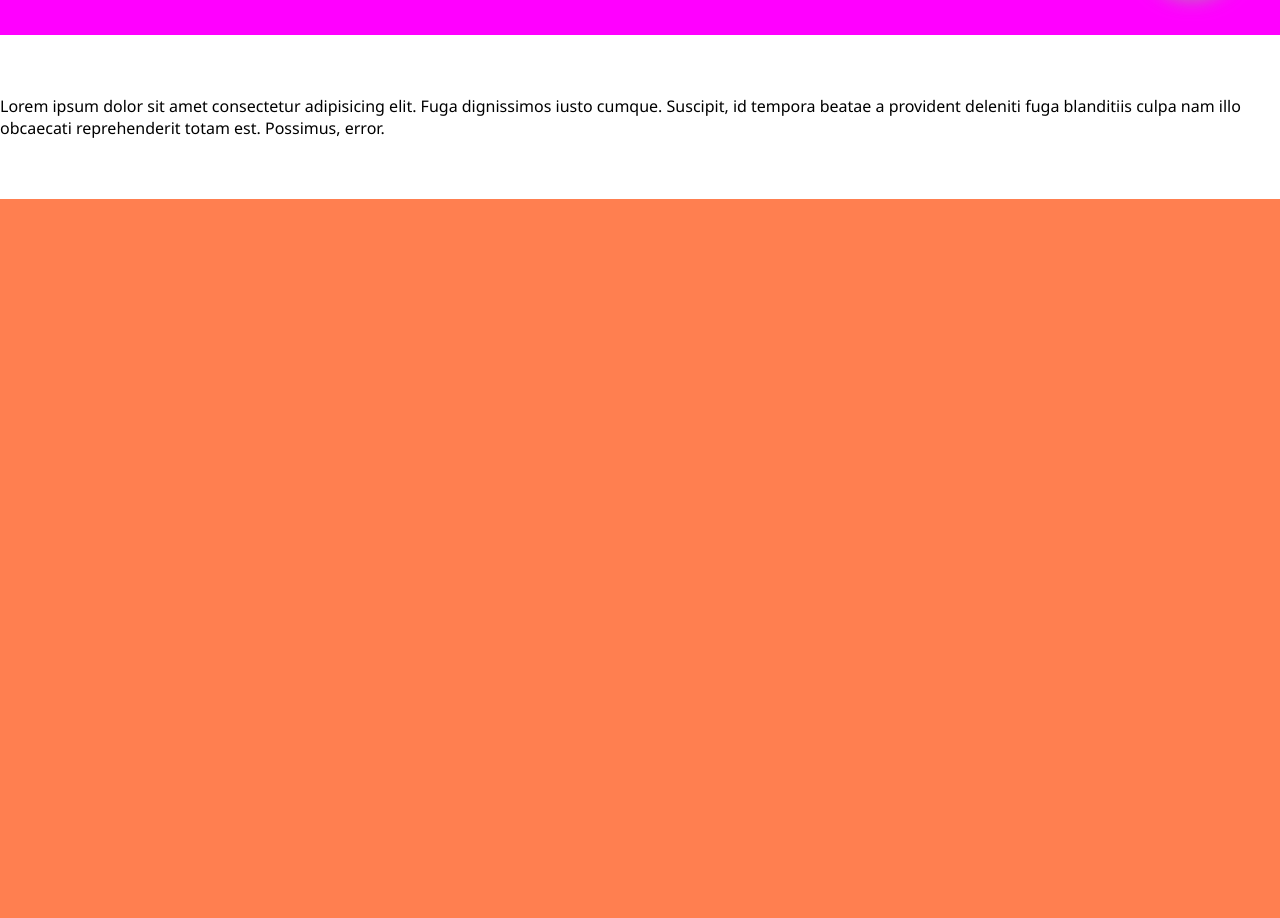
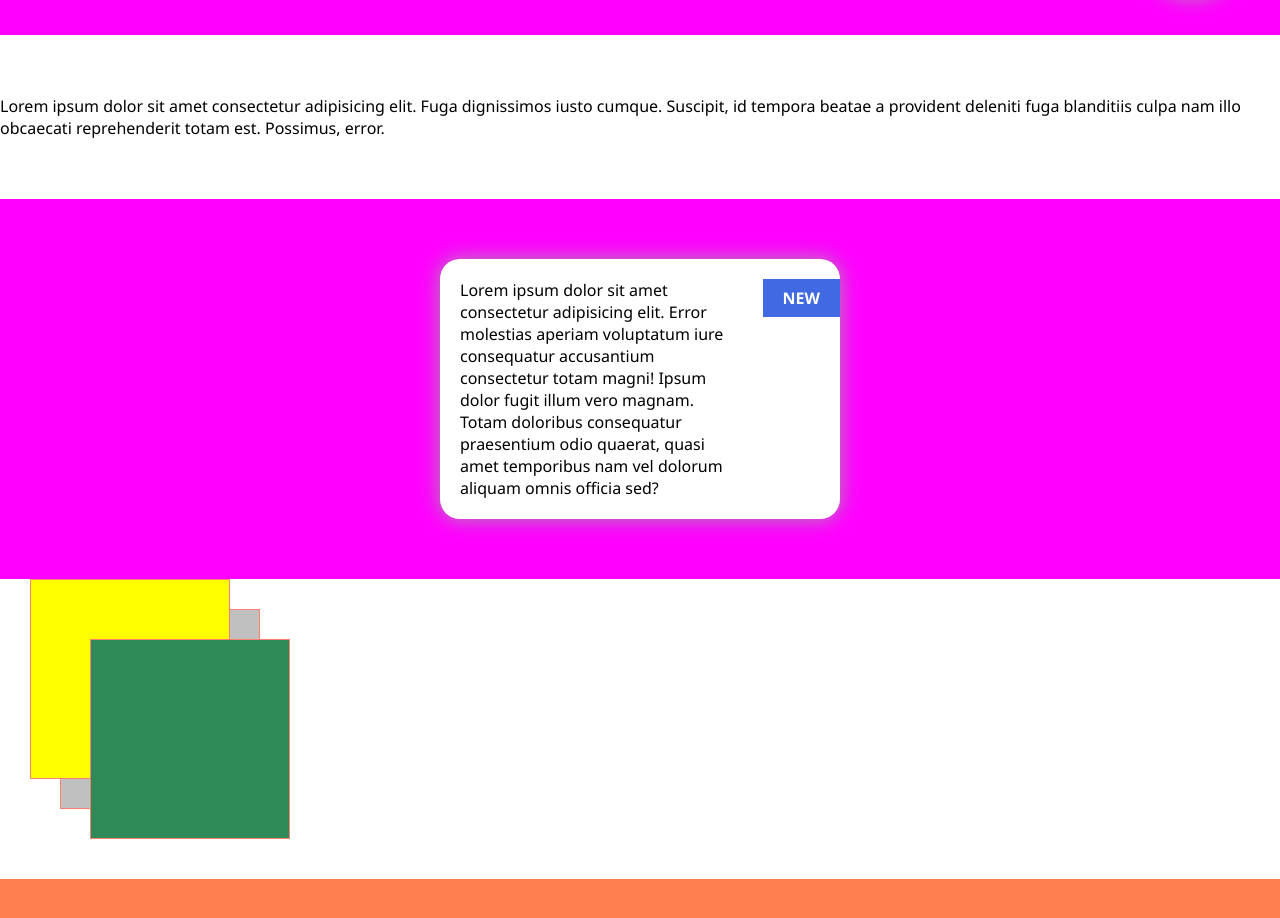
Before and after one commit to xrfg/uib-position, a plain HTML site: page index.html in a window 1280 px wide. Shown: the part 778-1696 px from the top of the page. Before the commit the page ends 1077 px from the top, so only its background shows below. Drawn offline with Linux system fonts and the light colour scheme.

Commit message:
push push push

```diff
--- a/index.html
+++ b/index.html
@@ -49,7 +49,7 @@
     </section>
 
     <div class="chat">
-      <p>fixed</p>
+      <p class="chat-text">fixed</p>
     </div>
     <section class="section-bg-white">
       <p>
@@ -59,5 +59,24 @@
         est. Possimus, error.
       </p>
     </section>
+
+    <section class="section-bg-pink">
+      <div class="card">
+        <span class="badge">New</span>
+        <p>
+          Lorem ipsum dolor sit amet consectetur adipisicing elit. Error
+          molestias aperiam voluptatum iure consequatur accusantium consectetur
+          totam magni! Ipsum dolor fugit illum vero magnam. Totam doloribus
+          consequatur praesentium odio quaerat, quasi amet temporibus nam vel
+          dolorum aliquam omnis officia sed?
+        </p>
+      </div>
+    </section>
+
+    <section class="section-bg-white example-z">
+      <div class="box box-1"></div>
+      <div class="box box-2"></div>
+      <div class="box box-3"></div>
+    </section>
   </body>
 </html>
--- a/styles/main.css
+++ b/styles/main.css
@@ -47,5 +47,66 @@ body {
   border-radius: 50%;
   background-color: rgb(255, 255, 255);
   box-shadow: 0 0 20px rgba(160, 160, 160, 0.9);
-  text-align: center;
+  z-index: 1000;
 }
+
+.chat-text {
+  position: absolute;
+  top: 39px;
+  left: 31px;
+}
+
+.card {
+  box-shadow: 0 0 20px rgba(160, 160, 160, 0.9);
+  border-radius: 20px;
+  background-color: white;
+  padding: 20px 100px 20px 20px;
+  max-width: 400px;
+  margin: 0 auto;
+  position: relative;
+}
+
+.badge {
+  position: absolute;
+  right: 0;
+  top: 20px;
+  background-color: royalblue;
+  text-transform: uppercase;
+  font-weight: bold;
+  padding: 8px 20px;
+  color: white;
+}
+
+.example-z {
+  position: relative;
+  padding: 0;
+  height: 300px;
+}
+
+.box {
+  position: absolute;
+  width: 200px;
+  height: 200px;
+  background-color: yellow;
+  border: 1px solid salmon;
+}
+
+.box-1 {
+  top: 0;
+  left: 30px;
+  z-index: 10;
+}
+
+.box-2 {
+  top: 30px;
+  left: 60px;
+  z-index: 5;
+  background-color: silver;
+}
+
+.box-3 {
+  top: 60px;
+  left: 90px;
+  z-index: 15;
+  background-color: seagreen;
+}
```
